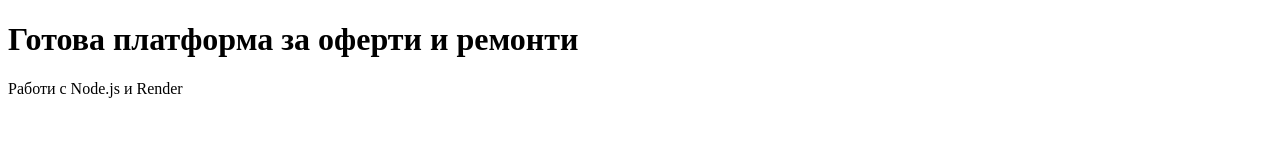
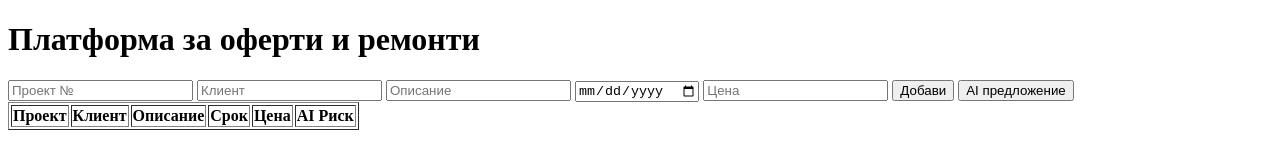
Before and after one commit to ktihomirov96/test1, a website: page index.html in a window 1280 px wide. Drawn offline with Linux system fonts and the light colour scheme.

Commit message:
Add files via upload

```diff
--- a/index.html
+++ b/index.html
@@ -1,8 +1,22 @@
 <!DOCTYPE html>
 <html lang="bg">
-<head><meta charset="UTF-8"><title>Платформа</title></head>
+<head>
+  <meta charset="UTF-8" />
+  <title>AI Таблица за оферти</title>
+  <script defer src="script.js"></script>
+</head>
 <body>
-<h1>Готова платформа за оферти и ремонти</h1>
-<p>Работи с Node.js и Render</p>
+  <h1>Платформа за оферти и ремонти</h1>
+  <form id="offerForm">
+    <input id="project" placeholder="Проект №" required />
+    <input id="client" placeholder="Клиент" required />
+    <input id="description" placeholder="Описание" required />
+    <input id="deadline" type="date" required />
+    <input id="price" placeholder="Цена" required />
+    <button type="submit">Добави</button>
+    <button type="button" onclick="aiSuggest()">AI предложение</button>
+  </form>
+  <table border="1" id="offersTable"><thead><tr>
+    <th>Проект</th><th>Клиент</th><th>Описание</th><th>Срок</th><th>Цена</th><th>AI Риск</th></tr></thead><tbody></tbody></table>
 </body>
 </html>
--- a/package.json
+++ b/package.json
@@ -1,5 +1,5 @@
 {
-  "name": "render-offer-platform",
+  "name": "ai-offer-platform",
   "version": "1.0.0",
   "main": "server.js",
   "scripts": {
--- a/server.js
+++ b/server.js
@@ -3,9 +3,7 @@ const app = express();
 const path = require('path');
 
 app.use(express.static(__dirname));
-app.get('/', (req, res) => {
-  res.sendFile(path.join(__dirname, 'index.html'));
-});
+app.get('/', (req, res) => res.sendFile(path.join(__dirname, 'index.html')));
 
 const port = process.env.PORT || 3000;
 app.listen(port, () => {
```
